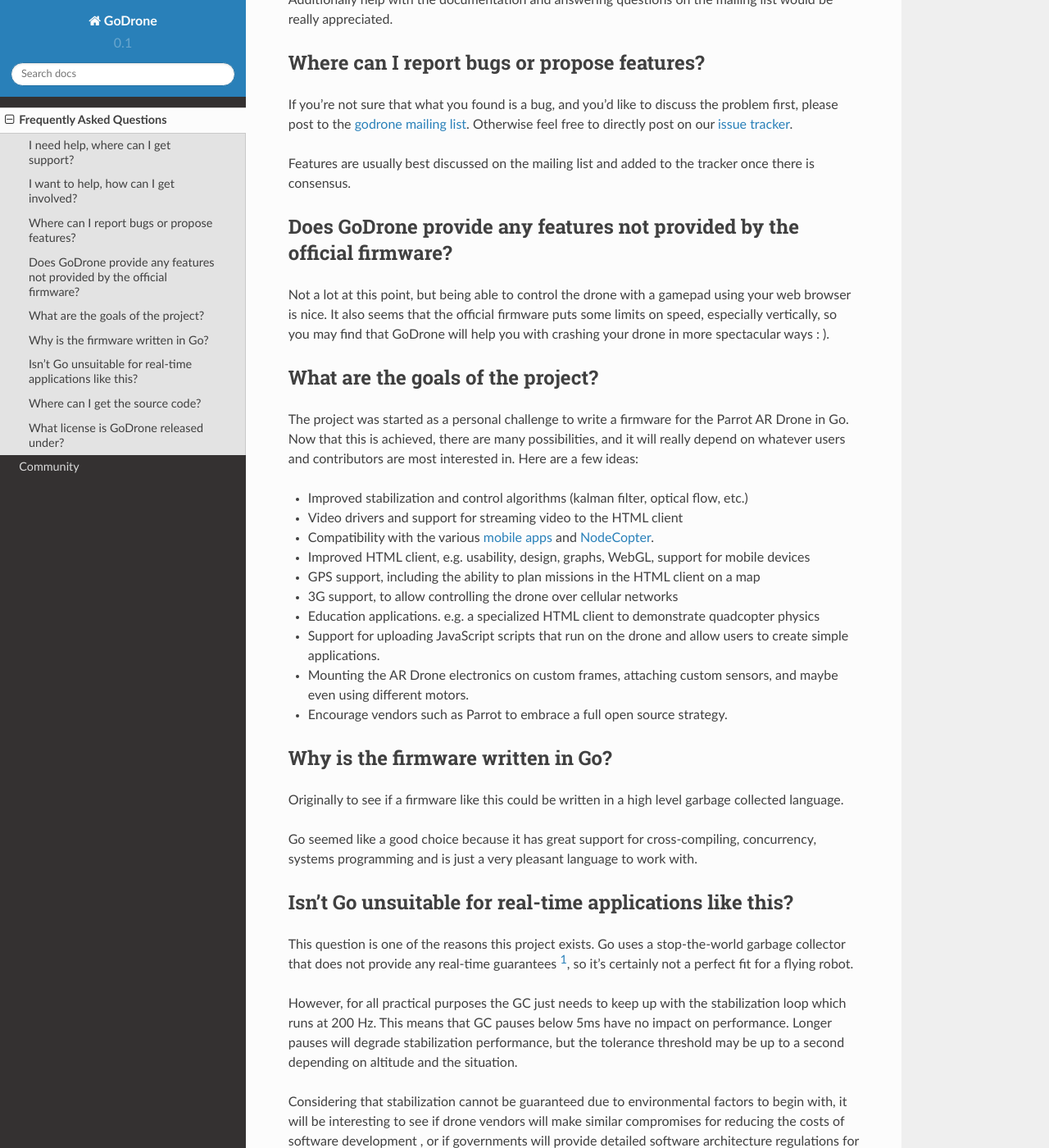
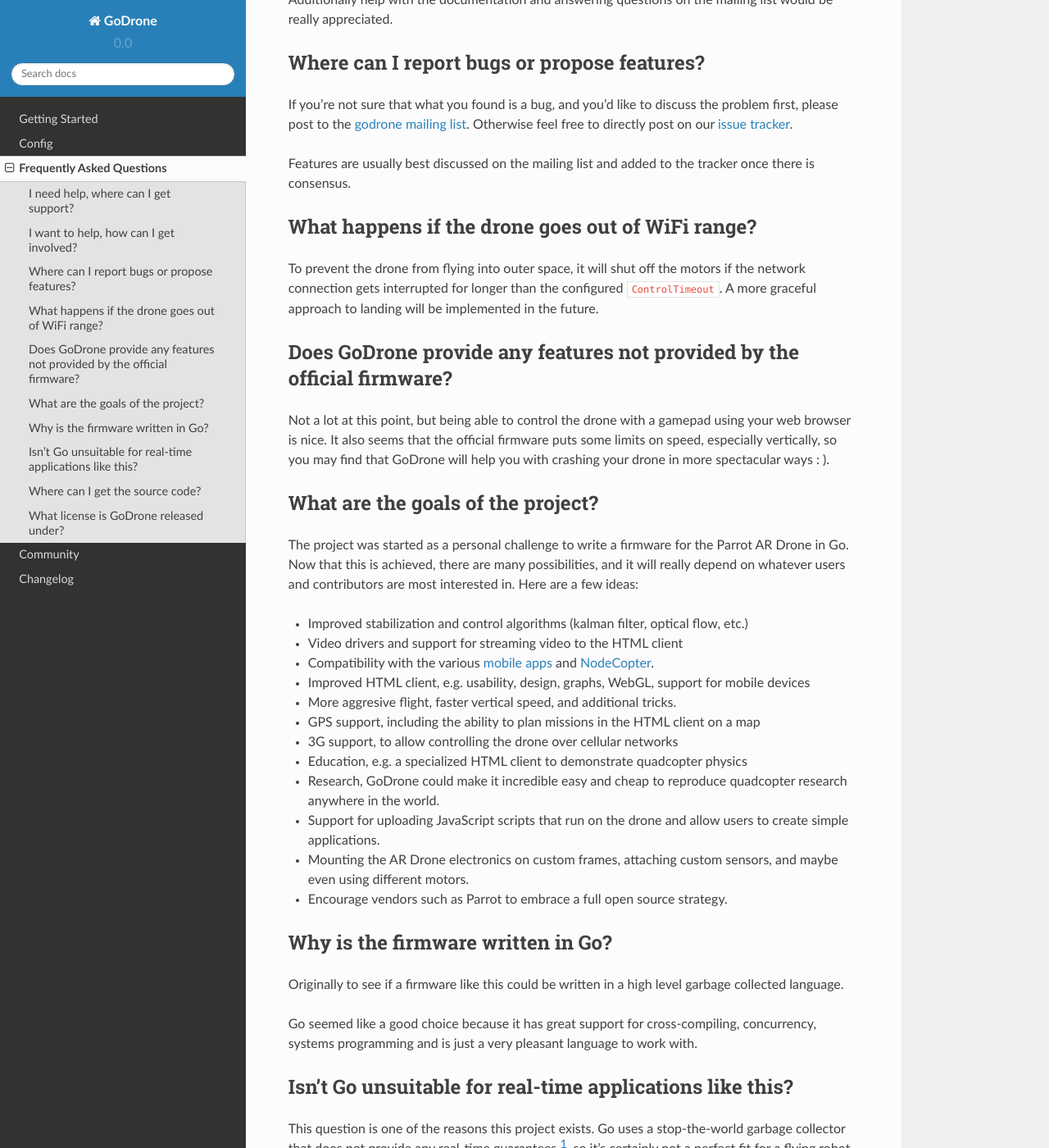
Before and after one commit to felixge/godrone, a Sphinx documentation site: the page built from docs/faq.rst, in a window 1280 px wide and 1400 px high, scrolled down 548 px. Shown: the whole window at 82% size. Built offline with Sphinx 7.4.7 and the Read the Docs theme 2.0.0, drawn with Linux system fonts in a browser that asks for light colours.

Commit message:
Moar docs

```diff
--- a/docs/conf.py
+++ b/docs/conf.py
@@ -51,9 +51,9 @@
 # built documents.
 #
 # The short X.Y version.
-version = '0.1'
+version = '0.0'
 # The full version, including alpha/beta/rc tags.
-release = '0.1'
+release = '0.0.1-pre-release'
 
 # The language for content autogenerated by Sphinx. Refer to documentation
 # for a list of supported languages.
--- a/docs/faq.rst
+++ b/docs/faq.rst
@@ -34,6 +34,14 @@
 Features are usually best discussed on the mailing list and added to the
 tracker once there is consensus.
 
+What happens if the drone goes out of WiFi range?
+-------------------------------------------------
+
+To prevent the drone from flying into outer space, it will shut off the motors
+if the network connection gets interrupted for longer than the configured
+``ControlTimeout``. A more graceful approach to landing will be implemented in
+the future.
+
 Does GoDrone provide any features not provided by the official firmware?
 ------------------------------------------------------------------------
 
@@ -60,11 +68,14 @@
   <http://nodecopter.com/>`_.
 * Improved HTML client, e.g. usability, design, graphs, WebGL, support for
   mobile devices
+* More aggresive flight, faster vertical speed, and additional tricks.
 * GPS support, including the ability to plan missions in the HTML client on a
   map
 * 3G support, to allow controlling the drone over cellular networks
-* Education applications. e.g. a specialized HTML client to demonstrate
+* Education, e.g. a specialized HTML client to demonstrate
   quadcopter physics
+* Research, GoDrone could make it incredible easy and cheap to reproduce
+  quadcopter research anywhere in the world.
 * Support for uploading JavaScript scripts that run on the drone and allow
   users to create simple applications.
 * Mounting the AR Drone electronics on custom frames, attaching custom sensors,
```
Also changed, not shown: docs/changelog.rst (added, +28 -0 lines), docs/config.rst (added, +10 -0 lines), docs/getting_started.rst (added, +78 -0 lines), docs/index.rst (+14 -3 lines).
